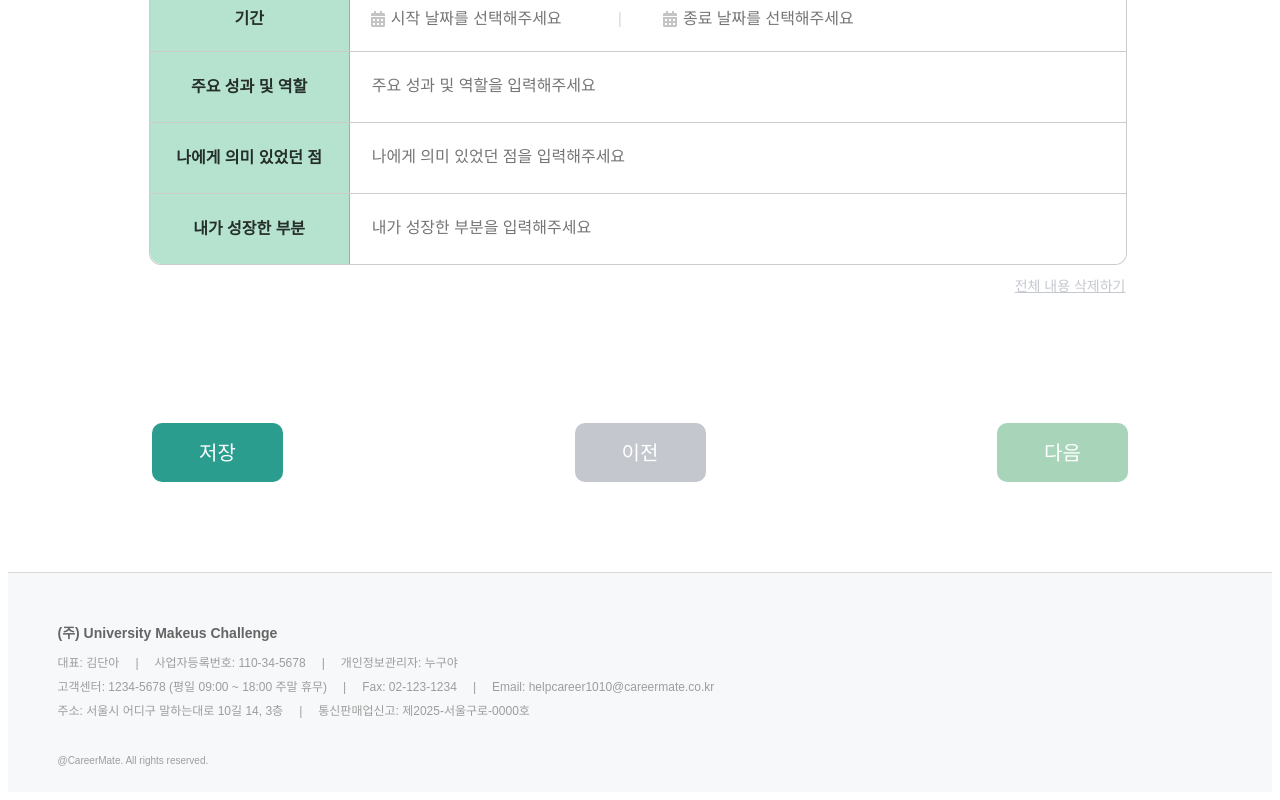
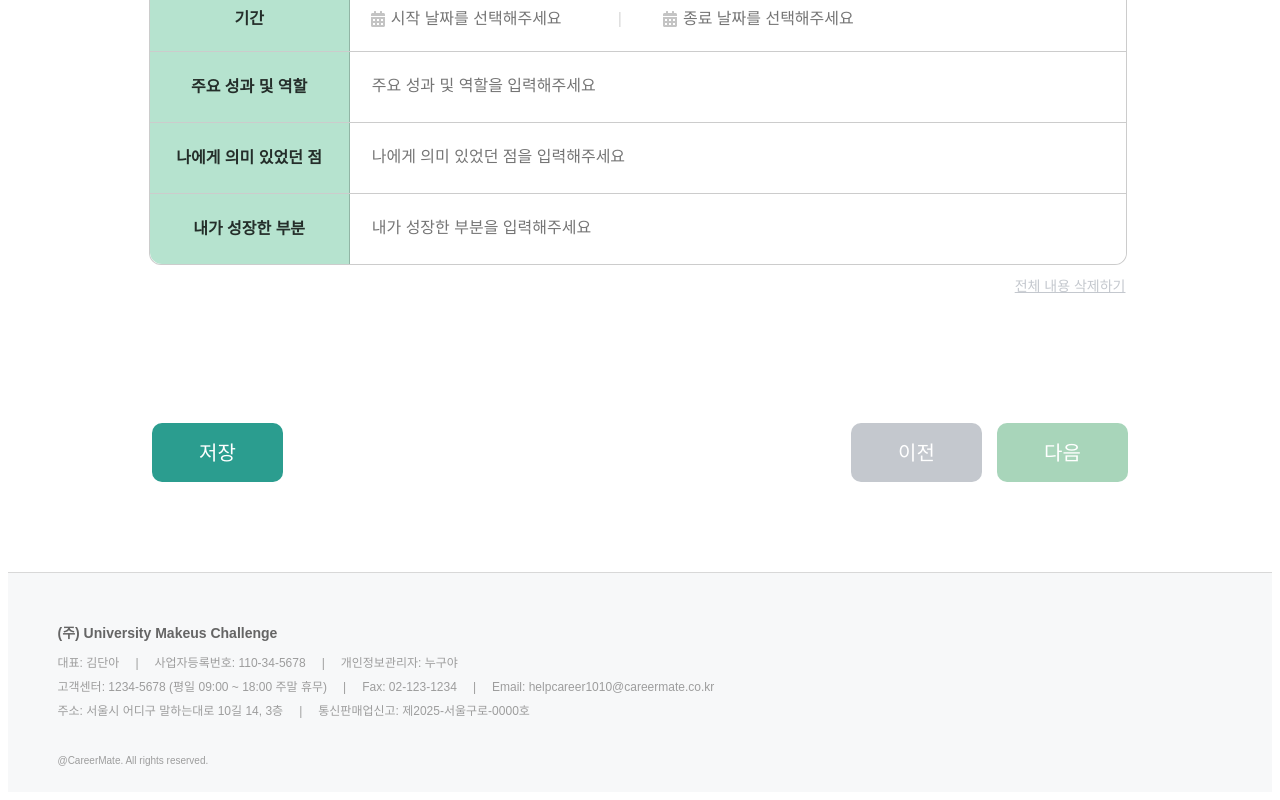
Before and after one commit to Career-Mate/Web, a React (Vite) app: page /career/note in a window 1280 px wide. Both pictures are taken after a click on the button "다음". Shown: the part 850-1650 px from the top of the page. Built offline with nearby package versions, Linux system fonts and the light colour scheme; a web font is replaced by a local one.

Commit message:
style: 이전/다음 버튼 그룹화 및 스타일링 수정

```diff
--- a/src/pages/Career/ProjectExperiencePage/ProjectExperiencePage.jsx
+++ b/src/pages/Career/ProjectExperiencePage/ProjectExperiencePage.jsx
@@ -38,12 +38,14 @@ const ProjectExperiencePage = ({ setActiveScreen }) => {
                 <SquareButton width="131px" backgroundColor={'deepgreen'} onClick={handleSave} disabled={!canSave}>
                     저장
                 </SquareButton>
+                <div>
                     <SquareButton width="131px" backgroundColor={'grey'} onClick={handlePrevClick}>
                         이전
                     </SquareButton>
                     <SquareButton width="131px" backgroundColor={'lightgreen'} onClick={handleNextClick}>
                         다음
                     </SquareButton>
+                </div>
             </S.ButtonWrapper>
         </S.PageWrapper>
     );
--- a/src/pages/Career/ProjectExperiencePage/styled/styled.js
+++ b/src/pages/Career/ProjectExperiencePage/styled/styled.js
@@ -48,4 +48,9 @@ export const ButtonWrapper = styled.div`
     width: 100%;
     max-width: 976px;
     padding: 50px 0;
+
+    & > div {
+        display: flex;
+        gap: 15px;
+    }
 `;
```
Lines whose indentation alone changed are shown as unchanged.
